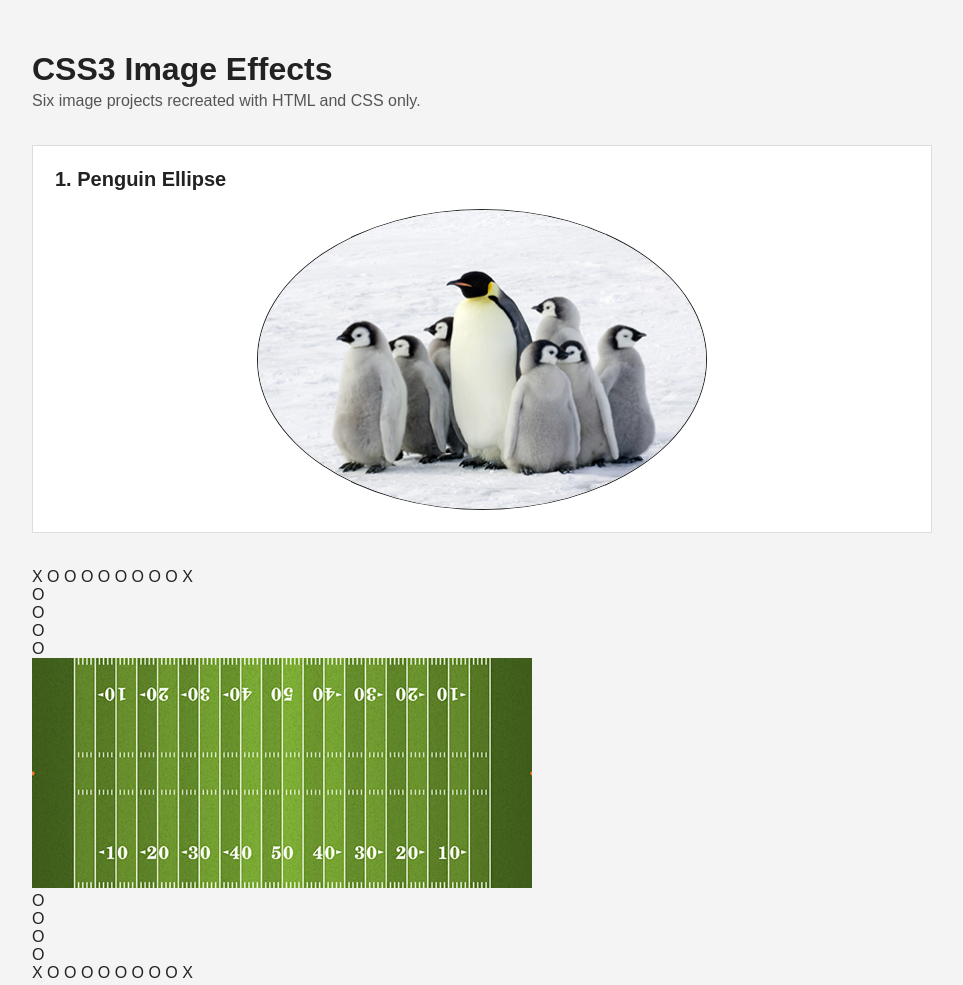
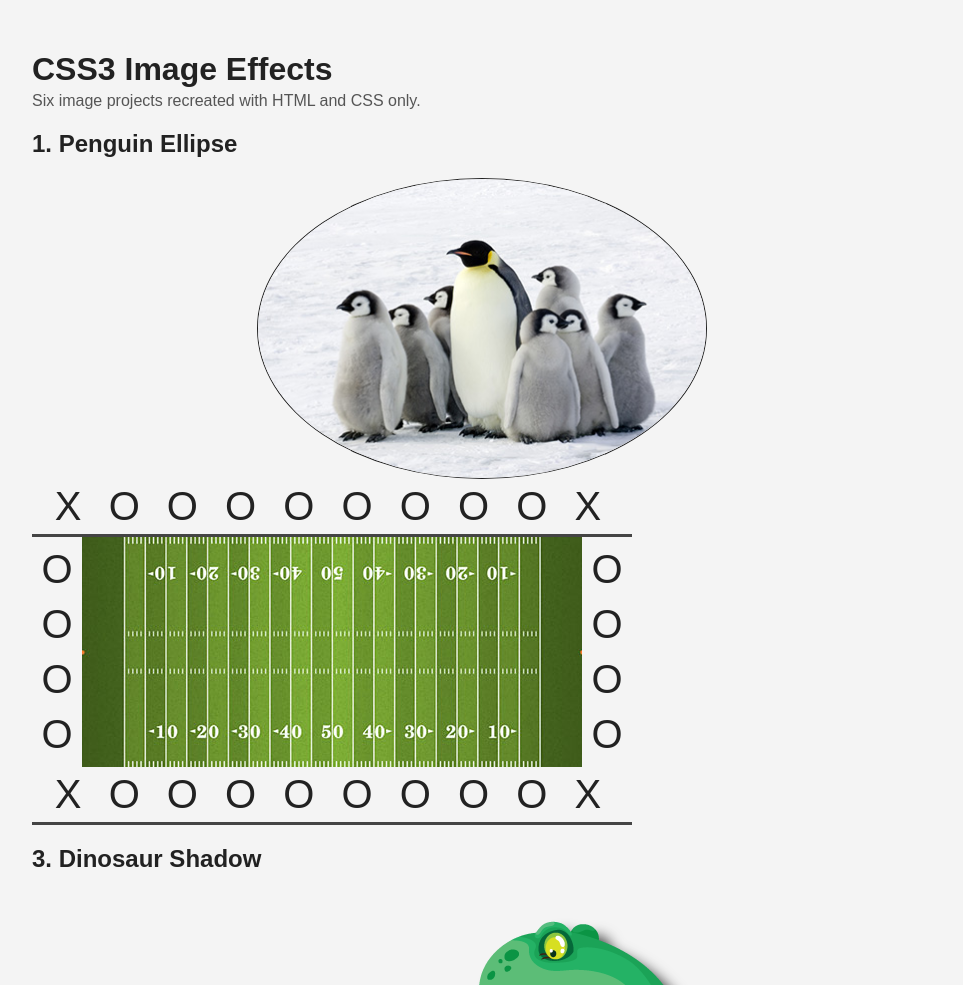
Before and after one commit to stankem2027-cell/stankem2027-cell.github.io, a plain HTML site: page bwd/css_assignment/index.html in a window 1280 px wide. Shown: the top 985 px of the page, without its empty margins (158-1121 px from the left). Drawn offline with Linux system fonts and the light colour scheme; files whose address does not match are found by name.

Commit message:
Update styles.css

```diff
--- a/bwd/css_assignment/styles.css
+++ b/bwd/css_assignment/styles.css
@@ -16,16 +16,32 @@ main {
 h1 { margin-bottom: 4px; }
 .intro { margin-top: 0; color: #555; }
 
-.project {
-  margin: 35px 0;
-  padding: 22px;
-  background: white;
-  border: 1px solid #ddd;
+.board {
+    width: 600px;
+    text-align: center;
 }
 
-.project h2 {
-  margin: 0 0 18px;
-  font-size: 20px;
+.row {
+    font-size: 40px;
+    letter-spacing: 8px;
+    border-bottom: 3px solid #444;
+    padding: 5px;
+}
+
+.middle {
+    display: flex;
+    align-items: center;
+}
+
+.middle img {
+    width: 500px;
+    height: 230px;
+}
+
+.side {
+    font-size: 40px;
+    line-height: 55px;
+    width: 50px;
 }
 
 .penguins {
```
